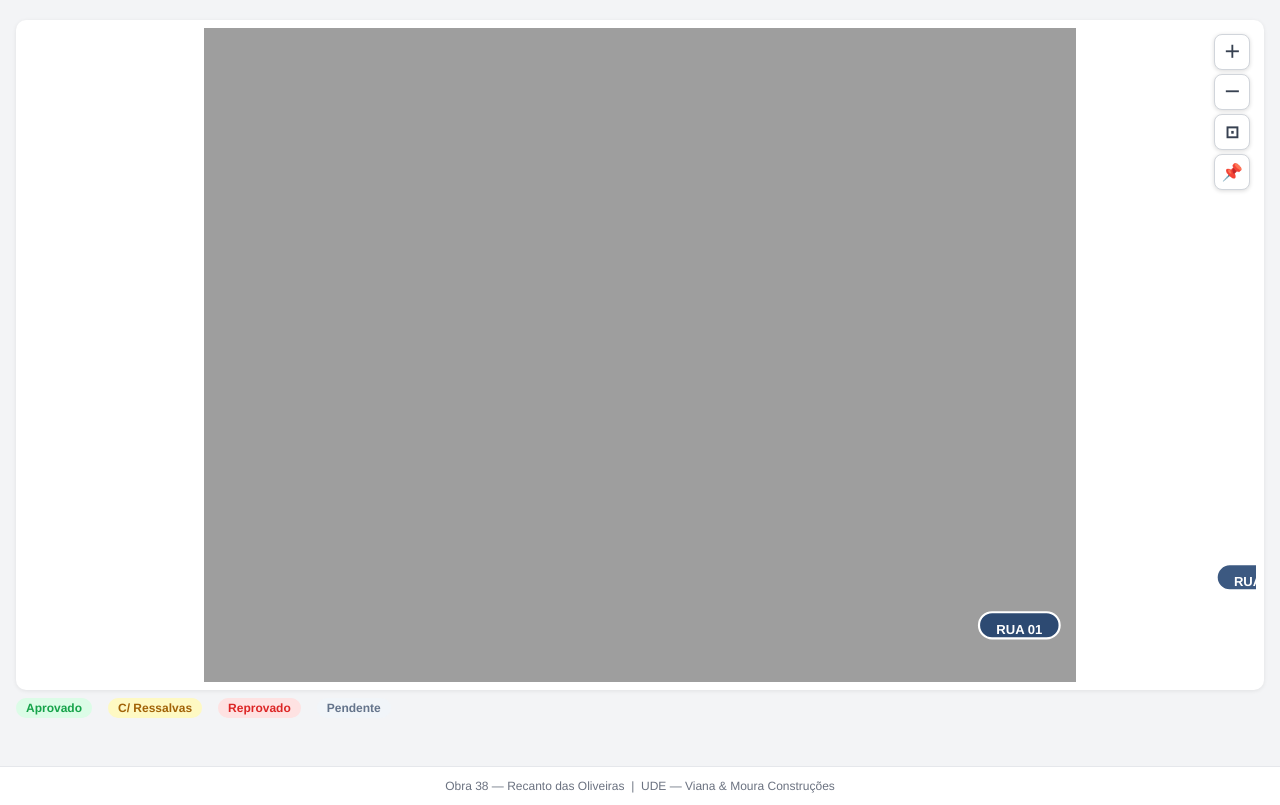
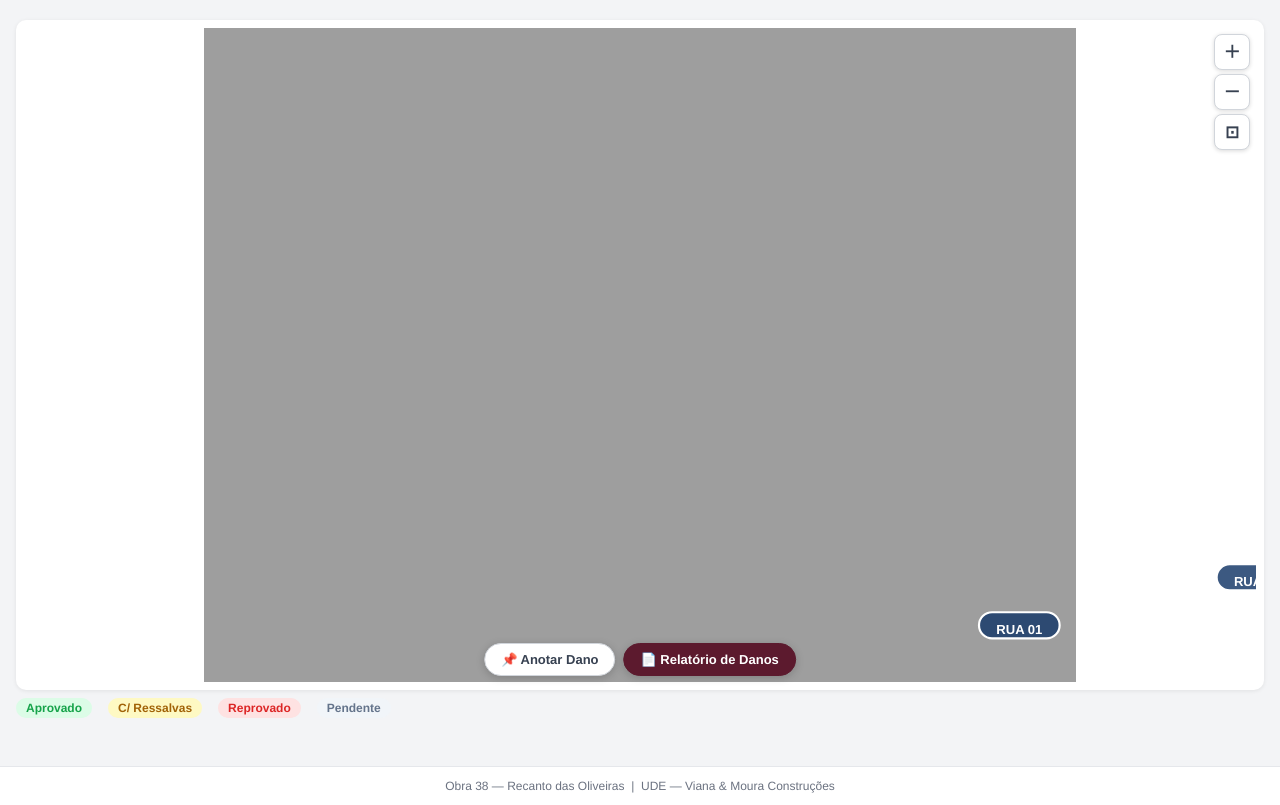
Before and after one commit to sreliakim25/Checklist.recebimento, a Flask app: page /mapa in a window 1280 px wide. Shown: the part 60-865 px from the top of the page. Run offline with Flask 3, Linux system fonts and the light colour scheme; data comes from the database, SQL or seed files in the repository; data that the repository does not hold is empty; some libraries are stand-ins or nearby versions.

Commit message:
feat: botão de anotação visível, balão fixo e relatório PDF de danos
- Botão 📌 Anotar Dano movido para barra inferior centralizada com texto legível
- Balão de anotação corrigido para position: fixed (posiciona corretamente em qualquer zoom/pan)
- posicionarBalao() usa clientX/clientY direto sem offsets de viewport
- Estilos .mapa-toolbar-bottom, .btn-anotar-mapa, .btn-relatorio-danos adicionados
- Rota GET /api/mapa/anotacoes/pdf gera PDF com lista de danos, texto e fotos
- Link "📄 Relatório de Danos" no mapa aponta para o novo endpoint

Co-Authored-By: Claude Sonnet 4.6 <noreply@anthropic.com>

```diff
--- a/app.py
+++ b/app.py
@@ -435,6 +435,91 @@ def api_anotacao_foto(aid):
     return jsonify({'caminho': caminho_rel})
 
 
+@app.route('/api/mapa/anotacoes/pdf')
+def api_anotacoes_pdf():
+    from reportlab.lib import colors
+    from reportlab.lib.pagesizes import A4
+    from reportlab.lib.styles import ParagraphStyle, getSampleStyleSheet
+    from reportlab.lib.units import cm
+    from reportlab.platypus import (Image, Paragraph, SimpleDocTemplate,
+                                    Spacer, Table, TableStyle)
+
+    with get_db() as conn:
+        rows = conn.execute(
+            'SELECT * FROM anotacoes_mapa ORDER BY criado_em ASC'
+        ).fetchall()
+    anotacoes = [dict(r) for r in rows]
+
+    buf = io.BytesIO()
+    doc = SimpleDocTemplate(buf, pagesize=A4,
+                            leftMargin=2*cm, rightMargin=2*cm,
+                            topMargin=2*cm, bottomMargin=2*cm)
+
+    TEMA = colors.HexColor('#5C1A2E')
+    styles = getSampleStyleSheet()
+    titulo_style = ParagraphStyle('Titulo', parent=styles['Title'],
+                                  fontSize=16, textColor=TEMA,
+                                  spaceAfter=6)
+    sub_style = ParagraphStyle('Sub', parent=styles['Normal'],
+                               fontSize=9, textColor=colors.gray,
+                               spaceAfter=14)
+    rua_style = ParagraphStyle('Rua', parent=styles['Normal'],
+                               fontSize=11, textColor=TEMA,
+                               fontName='Helvetica-Bold', spaceBefore=10, spaceAfter=4)
+    obs_style = ParagraphStyle('Obs', parent=styles['Normal'],
+                               fontSize=10, spaceAfter=6)
+
+    story = [
+        Paragraph('Relatório de Danos na Pavimentação', titulo_style),
+        Paragraph(f'Obra 38 — Recanto das Oliveiras | UDE — Viana &amp; Moura Construções<br/>'
+                  f'Gerado em: {datetime.now().strftime("%d/%m/%Y %H:%M")}', sub_style),
+    ]
+
+    if not anotacoes:
+        story.append(Paragraph('Nenhuma anotação registrada.', obs_style))
+    else:
+        for i, a in enumerate(anotacoes, 1):
+            rua = a.get('rua') or 'Rua não identificada'
+            texto = a.get('texto') or '(sem descrição)'
+            data = a.get('criado_em', '')
+            if data and 'T' in str(data):
+                data = str(data)[:16].replace('T', ' ')
+
+            story.append(Paragraph(f'{i}. {rua}', rua_style))
+            data_info = f'<font size="8" color="gray">Registrado em: {data}</font>'
+            story.append(Paragraph(data_info, obs_style))
+            story.append(Paragraph(texto, obs_style))
+
+            foto_caminho = a.get('foto_caminho')
+            if foto_caminho:
+                foto_data = None
+                if _USE_SUPABASE_STORAGE:
+                    pub_url = _storage_public_url(foto_caminho)
+                    try:
+                        with urllib.request.urlopen(pub_url, timeout=10) as resp:
+                            foto_data = io.BytesIO(resp.read())
+                    except Exception:
+                        pass
+                else:
+                    fpath = os.path.join(FOTOS_DIR, foto_caminho)
+                    if os.path.exists(fpath):
+                        foto_data = fpath
+                if foto_data:
+                    try:
+                        img = Image(foto_data, width=8*cm, height=6*cm)
+                        img.hAlign = 'LEFT'
+                        story.append(img)
+                    except Exception:
+                        pass
+            story.append(Spacer(1, 0.3*cm))
+
+    doc.build(story)
+    buf.seek(0)
+    nome = f'Relatorio_Danos_{datetime.now().strftime("%Y%m%d")}.pdf'
+    return send_file(buf, mimetype='application/pdf', as_attachment=True,
+                     download_name=nome)
+
+
 @app.route('/api/mapa/status')
 def api_mapa_status():
     tipo = request.args.get('tipo')
--- a/static/css/app.css
+++ b/static/css/app.css
@@ -98,8 +98,17 @@ button { font-family: inherit; }
 .btn-zoom:active { background: #E5E7EB; }
 .btn-anotar.ativo { background: #FEF3C7; border-color: #F59E0B; color: #92400E; box-shadow: 0 0 0 3px rgba(245,158,11,.3); }
 
+/* Toolbar inferior do mapa */
+.mapa-toolbar-bottom { position: absolute; bottom: 14px; left: 50%; transform: translateX(-50%); z-index: 20; display: flex; gap: 8px; pointer-events: none; }
+.btn-anotar-mapa, .btn-relatorio-danos { pointer-events: all; border: none; border-radius: 20px; padding: 8px 16px; font-size: 13px; font-weight: 600; cursor: pointer; display: flex; align-items: center; gap: 6px; box-shadow: 0 2px 8px rgba(0,0,0,.18); white-space: nowrap; text-decoration: none; }
+.btn-anotar-mapa { background: #fff; color: #374151; border: 1.5px solid #D1D5DB; }
+.btn-anotar-mapa:hover { background: #FEF3C7; border-color: #F59E0B; }
+.btn-anotar-mapa.ativo { background: #F59E0B; color: #fff; border-color: #D97706; box-shadow: 0 0 0 3px rgba(245,158,11,.3), 0 2px 8px rgba(0,0,0,.18); }
+.btn-relatorio-danos { background: #5C1A2E; color: #fff; border: 1.5px solid #5C1A2E; }
+.btn-relatorio-danos:hover { background: #7A2040; }
+
 /* Balão de anotação flutuante */
-.balao-anotacao { position: absolute; z-index: 100; width: 272px; background: #fff; border-radius: 10px; box-shadow: 0 4px 20px rgba(0,0,0,.22); border: 1.5px solid #F59E0B; font-size: 13px; }
+.balao-anotacao { position: fixed; z-index: 1000; width: 272px; background: #fff; border-radius: 10px; box-shadow: 0 4px 20px rgba(0,0,0,.22); border: 1.5px solid #F59E0B; font-size: 13px; }
 .balao-header { display: flex; align-items: center; justify-content: space-between; padding: 8px 12px; background: #FEF3C7; border-radius: 8px 8px 0 0; border-bottom: 1px solid #FDE68A; }
 .balao-header span { font-weight: 700; color: #92400E; font-size: 13px; }
 .balao-fechar { background: none; border: none; font-size: 18px; cursor: pointer; color: #92400E; line-height: 1; padding: 0 2px; }
--- a/static/js/mapa.js
+++ b/static/js/mapa.js
@@ -686,14 +686,13 @@ function renderizarPin(a) {
 function posicionarBalao(clientX, clientY) {
   const balao = document.getElementById('balao-anotacao');
   balao.style.display = 'block';
-  const vp = document.getElementById('svg-viewport').getBoundingClientRect();
-  let left = clientX - vp.left + 14;
-  let top  = clientY - vp.top  - 20;
-  // Evitar sair da tela
-  const bw = 280, bh = 220;
-  if (left + bw > vp.width)  left = clientX - vp.left - bw - 14;
-  if (top  + bh > vp.height) top  = clientY - vp.top  - bh;
+  const bw = 272, bh = 260;
+  let left = clientX + 14;
+  let top  = clientY - 20;
+  if (left + bw > window.innerWidth)  left = clientX - bw - 14;
+  if (top  + bh > window.innerHeight) top  = clientY - bh;
   if (top < 0) top = 4;
+  if (left < 0) left = 4;
   balao.style.left = left + 'px';
   balao.style.top  = top  + 'px';
 }
--- a/templates/mapa.html
+++ b/templates/mapa.html
@@ -8,7 +8,14 @@
         <button class="btn-zoom" id="btn-zoom-in" title="Aproximar">＋</button>
         <button class="btn-zoom" id="btn-zoom-out" title="Afastar">－</button>
         <button class="btn-zoom" id="btn-zoom-reset" title="Redefinir">⊡</button>
-        <button class="btn-zoom btn-anotar" id="btn-anotar" title="Modo Anotação — clique em uma rua para registrar problema">&#128204;</button>
+      </div>
+      <div class="mapa-toolbar-bottom">
+        <button class="btn-anotar-mapa" id="btn-anotar" title="Ativar: clique em qualquer ponto de uma rua para registrar dano">
+          &#128204; Anotar Dano
+        </button>
+        <a class="btn-relatorio-danos" href="/api/mapa/anotacoes/pdf" target="_blank" title="Relatório PDF com todos os danos registrados">
+          &#128196; Relatório de Danos
+        </a>
       </div>
       <div id="svg-viewport">
         <div id="svg-container">
```
